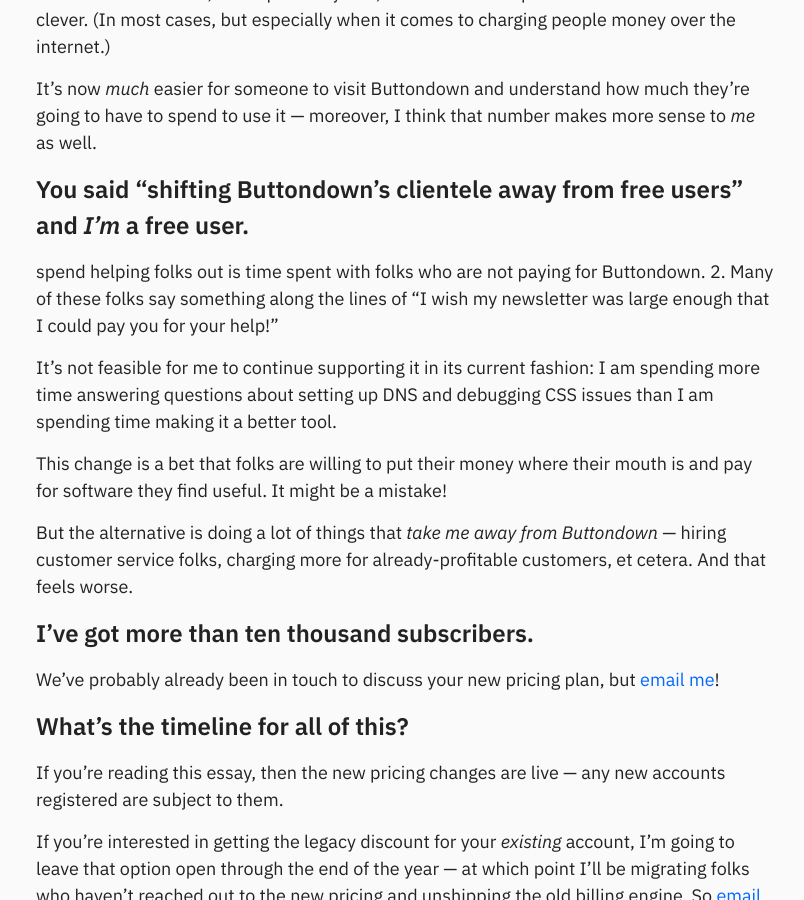
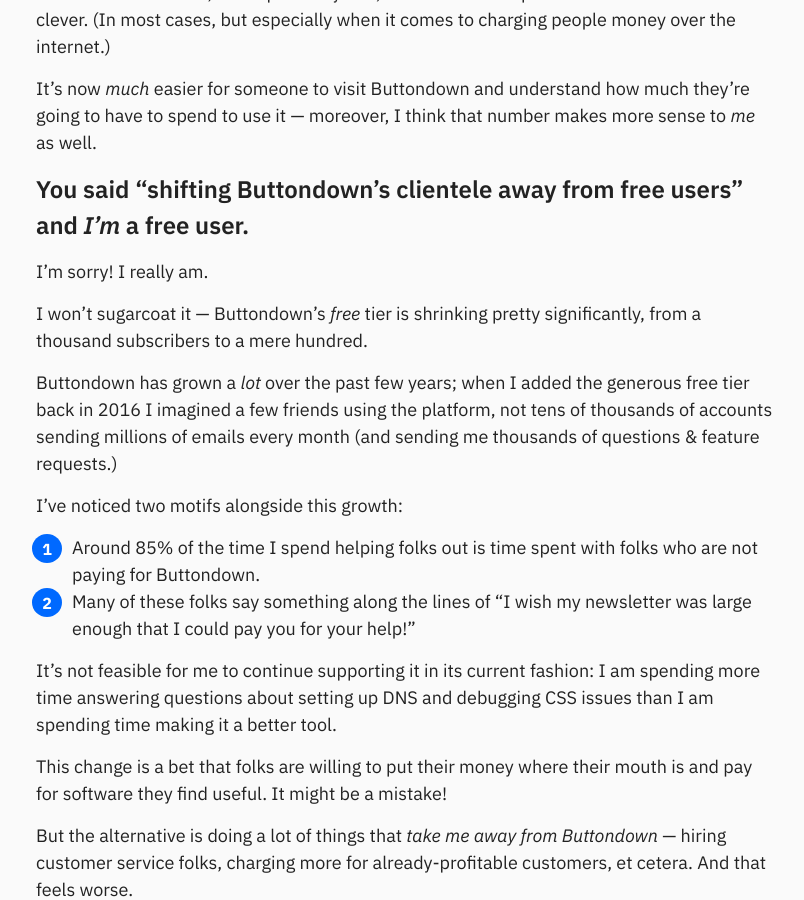
Before and after one commit to buttondown/blog, a Jekyll site: the page built from _posts/2022-05-13-repricing.md, in a window 1280 px wide and 900 px high, scrolled down 2521 px. Shown: the whole window, without its empty margins (234-1038 px from the left). Built offline with Jekyll 4.4.1, drawn with Linux system fonts in a browser that asks for light colours; nearby versions of some CDN libraries; comment, search, counter and statistics services are not loaded.

Commit message:
Update 2022-05-13-repricing.md

```diff
--- a/_posts/2022-05-13-repricing.md
+++ b/_posts/2022-05-13-repricing.md
@@ -74,7 +74,16 @@
 
 ## You said "shifting Buttondown's clientele away from free users" and _I'm_ a free user.
 
-spend helping folks out is time spent with folks who are not paying for Buttondown. 2. Many of these folks say something along the lines of "I wish my newsletter was large enough that I could pay you for your help!"
+I'm sorry! I really am.
+
+I won't sugarcoat it — Buttondown's *free* tier is shrinking pretty significantly, from a thousand subscribers to a mere hundred.
+
+Buttondown has grown a *lot* over the past few years; when I added the generous free tier back in 2016 I imagined a few friends using the platform, not tens of thousands of accounts sending millions of emails every month (and sending me thousands of questions & feature requests.)
+
+I've noticed two motifs alongside this growth:
+
+1. Around 85% of the time I spend helping folks out is time spent with folks who are not paying for Buttondown.
+2. Many of these folks say something along the lines of "I wish my newsletter was large enough that I could pay you for your help!"
 
 It's not feasible for me to continue supporting it in its current fashion: I am spending more time answering questions about setting up DNS and debugging CSS issues than I am spending time making it a better tool.
 
```
